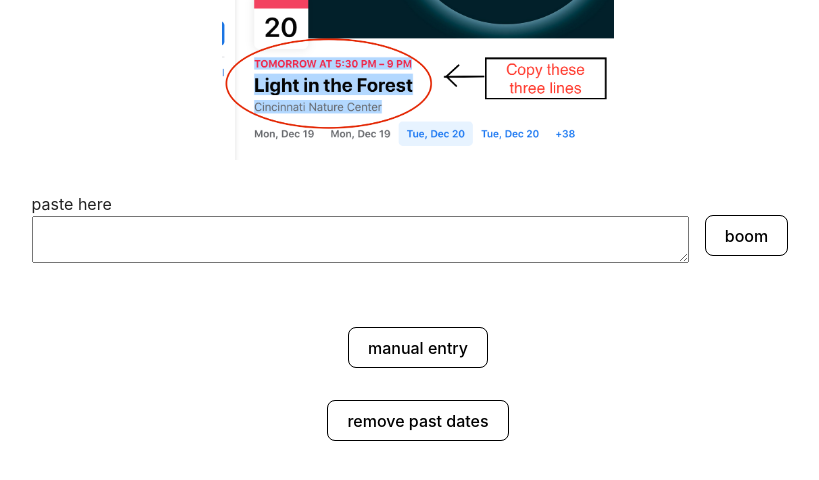
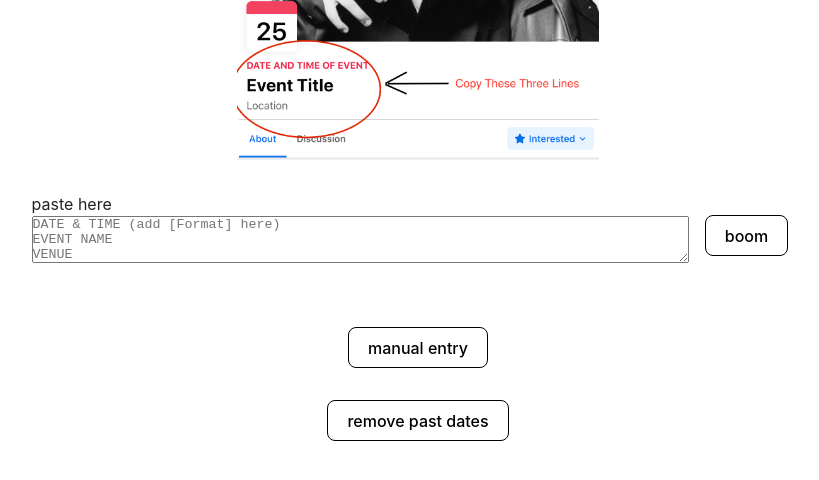
Before and after one commit to kevpoole/events, a React (Vite) app: page / in a window 1280 px wide. Shown: the top 480 px of the page, without its empty margins (222-1041 px from the left). Built offline with nearby package versions, Linux system fonts and the light colour scheme.

Commit message:
Add instructions

```diff
--- a/src/App.jsx
+++ b/src/App.jsx
@@ -252,7 +252,9 @@ function App() {
           onChange={handleText}
           ref={textRef}
           name="eventz"
-
+          placeholder="DATE & TIME (add [Format] here)
+EVENT NAME
+VENUE"
           id=""
           cols="80"
           rows="3"
--- a/src/index.css
+++ b/src/index.css
@@ -52,7 +52,7 @@ body {
   justify-content: center;
   height: 20vh;
   width: 70%;
-  background-image: url('../src/assets/event.png');
+  background-image: url('../src/assets/eventz.png');
   background-size: contain;
   background-repeat: no-repeat;
   background-position: center;
```
Also changed, not shown: src/assets/event.png (deleted), src/assets/eventz.png (added).
